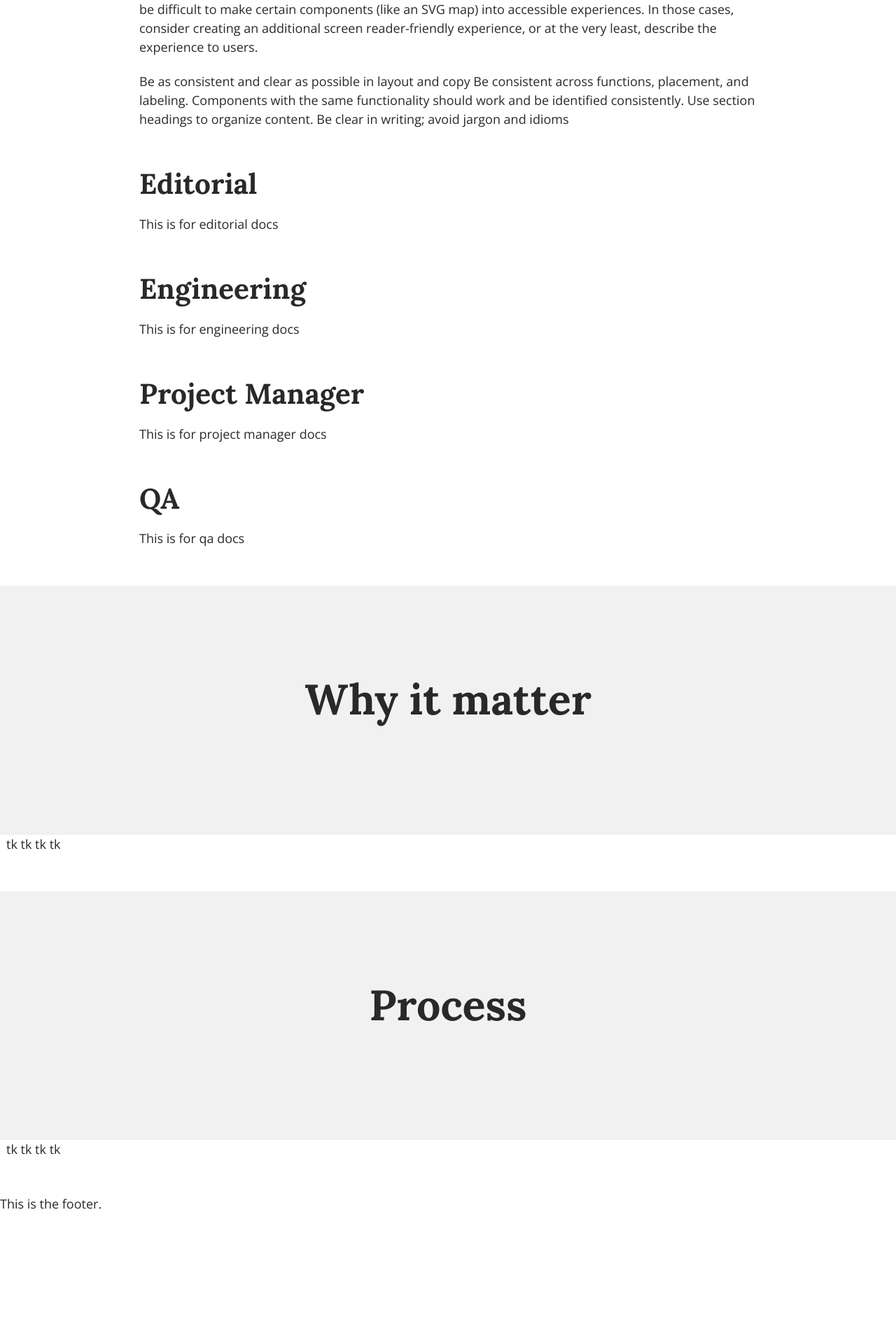
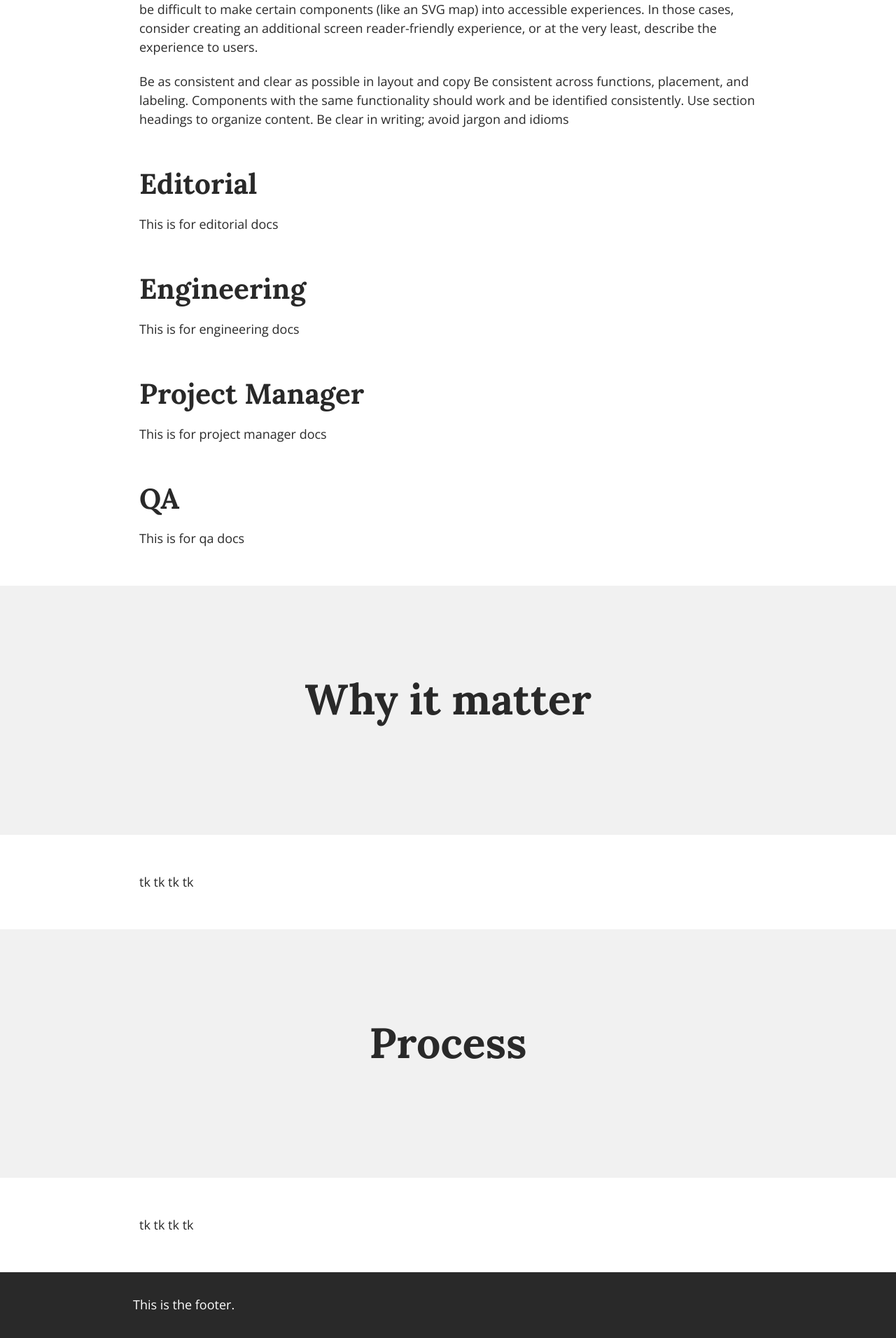
Before and after one commit to voxmedia/accessibility, a Jekyll site: the page built from index.html, in a window 1280 px wide. Shown: the part 1734-3646 px from the top of the page at 70% size. Built offline with Jekyll 4.4.1, drawn with Linux system fonts in a browser that asks for light colours; before the commit the page ends 3466 px from its top, so only the background shows below that.

Commit message:
footer stuff

```diff
--- a/_includes/footer.html
+++ b/_includes/footer.html
@@ -1,3 +1,5 @@
-<footer>
-  This is the footer.
+<footer class="c-footer">
+  <div class="l-wrapper">
+    This is the footer.
+  </div>
 </footer>
--- /dev/null
+++ b/_sass/_components/_c-footer.scss
@@ -0,0 +1,5 @@
+.c-footer {
+  background: $color-body;
+  color: #fff;
+  padding: 2em;
+}
--- a/_sass/_layout.scss
+++ b/_sass/_layout.scss
@@ -4,5 +4,5 @@
 }
 
 .l-segment {
-  margin: 0 .5em 3em;
+  margin: 3em .5em;
 }
--- a/css/main.scss
+++ b/css/main.scss
@@ -8,3 +8,4 @@
 @import '_components/_c-nav';
 @import '_components/_c-header';
 @import '_components/_c-guidelines';
+@import '_components/_c-footer';
--- a/index.html
+++ b/index.html
@@ -33,10 +33,12 @@ layout: default
   </div>
 </header>
 
-<section class="l-wrapper l-segment">
+<section class="l-wrapper">
+  <div class="l-segment">
     {% for post in site.categories.why %}
       {{ post.content }}
     {% endfor %}
+  </div>
 </section>
 
 <header class="c-header">
@@ -45,8 +47,10 @@ layout: default
   </div>
 </header>
 
-<section class="l-wrapper l-segment">
+<section class="l-wrapper">
+  <div class="l-segment">
     {% for post in site.categories.process %}
       {{ post.content }}
     {% endfor %}
+  </div>
 </section>
```
Lines whose indentation alone changed are shown as unchanged.
